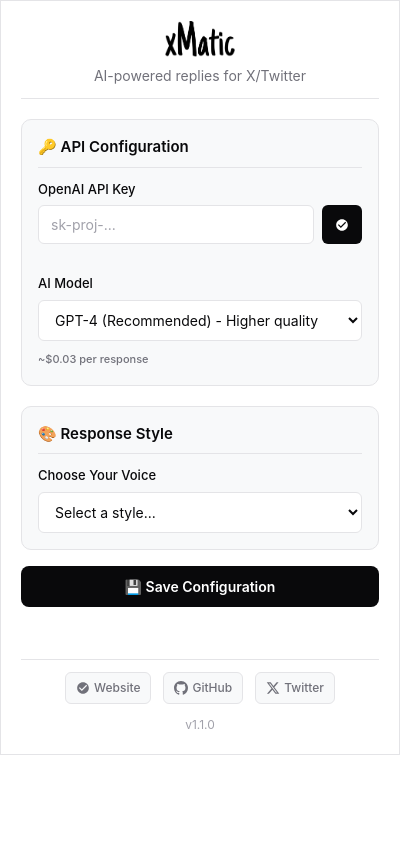
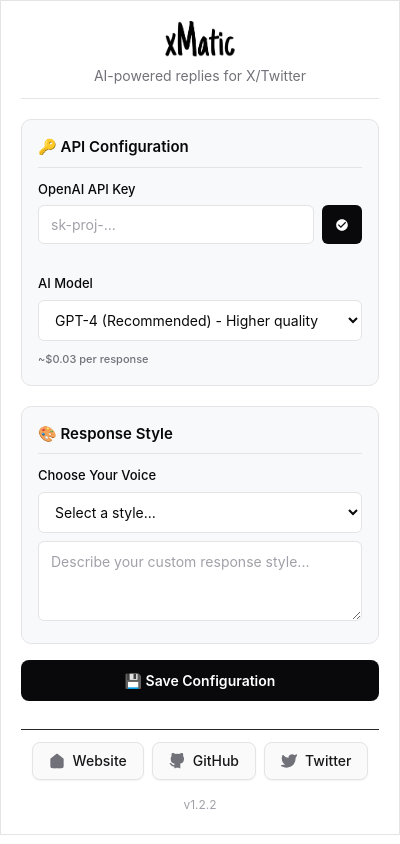
Before and after one commit to iamvasee/xMatic, a browser extension: page extension/popup.html in a window 400 px wide. Drawn offline with Linux system fonts and the light colour scheme.

Commit message:
v1.2.2: UI/UX improvements and Chrome Web Store compliance
- Removed unused permissions (activeTab, scripting) for Chrome Web Store
- Fixed HTML validation issues and improved accessibility
- Updated website link to iamvasee.com
- Enhanced footer with ShadCN-inspired design and dark mode
- Improved spacing and layout in popup
- Moved inline styles to external CSS

```diff
--- a/extension/content.js
+++ b/extension/content.js
@@ -267,7 +267,7 @@
 1. Keep responses under 280 characters - be concise and to the point
 2. Never use double quotes (") in your response - use single quotes (') if needed
 3. Match the user's requested style: ${this.config.style || 'conversational and helpful'}
-4. Use proper Twitter etiquette - @mentions, hashtags, and emojis when appropriate
+4. Use proper Twitter etiquette - mentions, hashtags, and emojis when appropriate
 5. Never include any meta-commentary like "Here's a reply:" or "I would say:" - just provide the reply
 6. If the tweet is a question, directly answer it
 7. If it's an opinion, respond with a thoughtful reaction
--- a/extension/popup.html
+++ b/extension/popup.html
@@ -1,8 +1,10 @@
 <!DOCTYPE html>
-<html>
+<html lang="en">
 
 <head>
   <meta charset="utf-8">
+  <meta name="viewport" content="width=device-width, initial-scale=1.0">
+  <title>xMatic - AI Twitter Reply Generator</title>
   <style>
     * {
       margin: 0;
@@ -101,6 +103,7 @@
     .button {
       width: 100%;
       padding: 12px 16px;
+      margin-bottom: 8px;
       background: #09090b;
       color: #ffffff;
       border: none;
@@ -131,11 +134,11 @@
     }
 
     .status {
-      margin-top: 12px;
-      padding: 10px 12px;
-      border-radius: 6px;
+      margin: 8px 0 4px;
+      padding: 6px 12px;
+      border-radius: 4px;
       font-size: 13px;
-      font-weight: 500;
+      line-height: 1.4;
       opacity: 0;
       transform: translateY(4px);
       transition: all 0.2s ease;
@@ -159,16 +162,102 @@
     }
 
     .footer {
-      margin-top: 20px;
-      padding-top: 12px;
-      border-top: 1px solid #e4e4e7;
+      margin-top: 0.5rem; /* Reduced from 1.5rem */
+      padding-top: 0.75rem; /* Reduced from 1rem */
+      border-top: 1px solid hsl(240 3.7% 15.9%);
+      display: flex;
+      flex-direction: column;
+      gap: 0.5rem; /* Reduced from 0.75rem */
+      font-size: 0.875rem;
+      color: hsl(240 3.8% 46.1%);
     }
 
-    .links {
+    .footer .links {
       display: flex;
+      flex-wrap: wrap;
+      gap: 0.5rem;
       justify-content: center;
-      gap: 12px;
-      margin-bottom: 12px;
+    }
+
+    .footer-link {
+      display: inline-flex;
+      align-items: center;
+      gap: 0.5rem;
+      padding: 0.5rem 1rem;
+      border-radius: 0.5rem;
+      font-size: 0.875rem;
+      line-height: 1.25rem;
+      font-weight: 500;
+      color: hsl(240 5.9% 10%);
+      background-color: hsl(0 0% 98%);
+      border: 1px solid hsl(240 5.9% 90%);
+      transition: all 0.15s cubic-bezier(0.4, 0, 0.2, 1);
+      text-decoration: none;
+      box-shadow: 0 1px 2px 0 rgb(0 0 0 / 0.05);
+    }
+
+    .footer-link:hover {
+      background-color: hsl(240 4.9% 96.1%);
+      color: hsl(240 5.9% 10%);
+      transform: translateY(-1px);
+    }
+
+    .footer-link:active {
+      background-color: hsl(240 4.9% 93.9%);
+      transform: translateY(0);
+    }
+
+    .footer-link .link-icon {
+      width: 1rem;
+      height: 1rem;
+      color: hsl(240 3.8% 46.1%);
+      transition: color 0.15s cubic-bezier(0.4, 0, 0.2, 1);
+    }
+
+    .footer-link:hover .link-icon {
+      color: hsl(240 5.9% 10%);
+    }
+
+    .version {
+      color: hsl(240 3.8% 46.1%);
+      font-size: 0.75rem;
+      text-align: center;
+      margin-top: 0.5rem;
+    }
+
+    /* Dark mode styles */
+    @media (prefers-color-scheme: dark) {
+      .footer {
+        border-top-color: hsl(240 3.7% 15.9%);
+        color: hsl(240 5% 64.9%);
+      }
+
+      .footer-link {
+        background-color: hsl(240 3.7% 15.9%);
+        border-color: hsl(240 3.7% 15.9%);
+        color: hsl(0 0% 98%);
+      }
+
+      .footer-link:hover {
+        background-color: hsl(240 3.7% 18%);
+        color: hsl(0 0% 98%);
+      }
+
+      .footer-link:active {
+        background-color: hsl(240 3.7% 20%);
+      }
+
+      .footer-link .link-icon {
+        color: hsl(240 5% 64.9%);
+      }
+
+      .footer-link:hover .link-icon {
+        color: hsl(0 0% 98%);
+      }
+
+      .version {
+        color: hsl(240 5% 64.9%);
+      }
     }
 
     .link {
@@ -468,7 +557,7 @@
             <option value="supportive">🤗 Supportive</option>
             <option value="custom">✏️ Custom</option>
           </select>
-          <textarea id="customStyle" rows="3" class="custom-style-input" style="display: none;"
+          <textarea id="customStyle" rows="3" class="custom-style-input"
             placeholder="Describe your custom response style..."></textarea>
         </div>
       </div>
@@ -482,26 +571,27 @@
 
     <div class="footer">
       <div class="links">
-        <a href="https://iamvasee.com" target="_blank" class="link">
-          <svg class="link-icon" viewBox="0 0 24 24">
-            <path d="M12 2C6.48 2 2 6.48 2 12s4.48 10 10 10 10-4.48 10-10S17.52 2 12 2zm-2 15l-5-5 1.41-1.41L10 14.17l7.59-7.59L19 8l-9 9z"/>
+        <a href="https://iamvasee.com" target="_blank" rel="noopener noreferrer" class="footer-link">
+          <svg class="link-icon" viewBox="0 0 24 24" fill="none" stroke="currentColor" stroke-width="2" stroke-linecap="round" stroke-linejoin="round">
+            <path d="M3 9l9-7 9 7v11a2 2 0 0 1-2 2H5a2 2 0 0 1-2-2z"></path>
+            <polyline points="9 22 9 12 15 12 15 22"></polyline>
           </svg>
           Website
         </a>
-        <a href="https://github.com/iamvasee/xMatic" target="_blank" class="link">
-          <svg class="link-icon" viewBox="0 0 24 24">
-            <path d="M12 0c-6.626 0-12 5.373-12 12 0 5.302 3.438 9.8 8.207 11.387.599.111.793-.261.793-.577v-2.234c-3.338.726-4.033-1.416-4.033-1.416-.546-1.387-1.333-1.756-1.333-1.756-1.089-.745.083-.729.083-.729 1.205.084 1.839 1.237 1.839 1.237 1.07 1.834 2.807 1.304 3.492.997.107-.775.418-1.305.762-1.604-2.665-.305-5.467-1.334-5.467-5.931 0-1.311.469-2.381 1.236-3.221-.124-.303-.535-1.524.117-3.176 0 0 1.008-.322 3.301 1.23.957-.266 1.983-.399 3.003-.404 1.02.005 2.047.138 3.006.404 2.291-1.552 3.297-1.23 3.297-1.23.653 1.653.242 2.874.118 3.176.77.84 1.235 1.911 1.235 3.221 0 4.609-2.807 5.624-5.479 5.921.43.372.823 1.102.823 2.222v3.293c0 .319.192.694.801.576 4.765-1.589 8.199-6.086 8.199-11.386 0-6.627-5.373-12-12-12z"/>
+        <a href="https://github.com/iamvasee/xMatic" target="_blank" rel="noopener noreferrer" class="footer-link">
+          <svg class="link-icon" viewBox="0 0 24 24" fill="none" stroke="currentColor" stroke-width="2" stroke-linecap="round" stroke-linejoin="round">
+            <path d="M9 19c-5 1.5-5-2.5-7-3m14 6v-3.87a3.37 3.37 0 0 0-.94-2.61c3.14-.35 6.44-1.54 6.44-7A5.44 5.44 0 0 0 20 4.77 5.07 5.07 0 0 0 19.91 1S18.73.65 16 2.48a13.38 13.38 0 0 0-7 0C6.27.65 5.09 1 5.09 1A5.07 5.07 0 0 0 5 4.77a5.44 5.44 0 0 0-1.5 3.78c0 5.42 3.3 6.61 6.44 7a3.37 3.37 0 0 0-.94 2.6V22"></path>
           </svg>
           GitHub
         </a>
-        <a href="https://x.com/iamvasee" target="_blank" class="link">
-          <svg class="link-icon" viewBox="0 0 24 24">
-            <path d="M18.244 2.25h3.308l-7.227 8.26 8.502 11.24H16.17l-5.214-6.817L4.99 21.75H1.68l7.73-8.835L1.254 2.25H8.08l4.713 6.231zm-1.161 17.52h1.833L7.084 4.126H5.117z"/>
+        <a href="https://x.com/iamvasee" target="_blank" rel="noopener noreferrer" class="footer-link">
+          <svg class="link-icon" viewBox="0 0 24 24" fill="none" stroke="currentColor" stroke-width="2" stroke-linecap="round" stroke-linejoin="round">
+            <path d="M23 3a10.9 10.9 0 0 1-3.14 1.53 4.48 4.48 0 0 0-7.86 3v1A10.66 10.66 0 0 1 3 4s-4 9 5 13a11.64 11.64 0 0 1-7 2c9 5 20 0 20-11.5a4.5 4.5 0 0 0-.08-.83A7.72 7.72 0 0 0 23 3z"></path>
           </svg>
           Twitter
         </a>
       </div>
-      <div class="version">v1.1.0</div>
+      <div class="version">v1.2.2</div>
     </div>
   </div>
 
--- a/extension/styles.css
+++ b/extension/styles.css
@@ -1,4 +1,9 @@
 /* xMatic - Clean Styles */
+
+/* Popup styles */
+.custom-style-input {
+    display: none;
+}
 
 /* Style for active AI button */
 [data-testid="toolBar"] .xmatic-ai-btn[data-xmatic-active="true"] {
```
Also changed, not shown: CHANGELOG.md, extension/manifest.json, extension/robot.svg.
